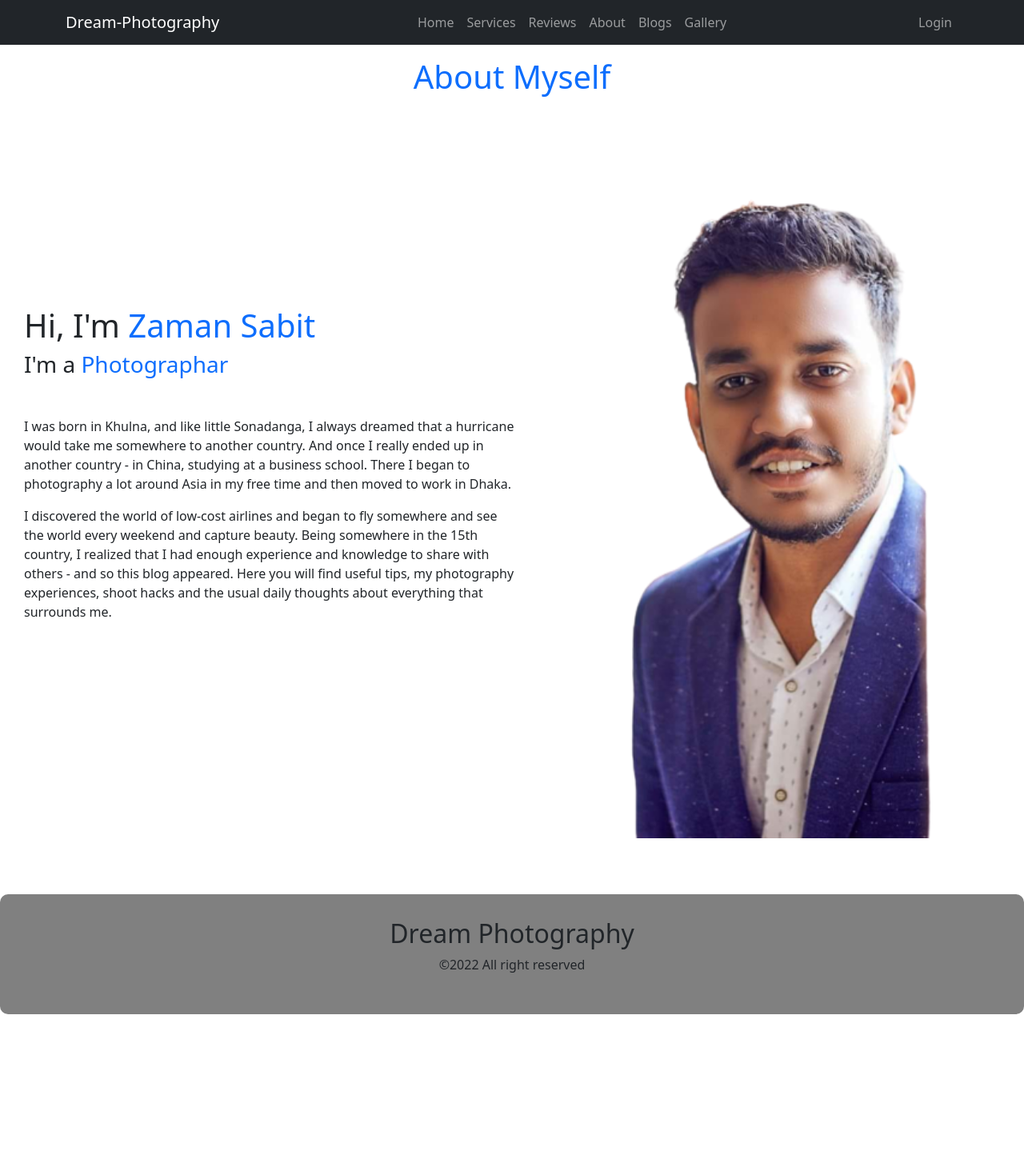
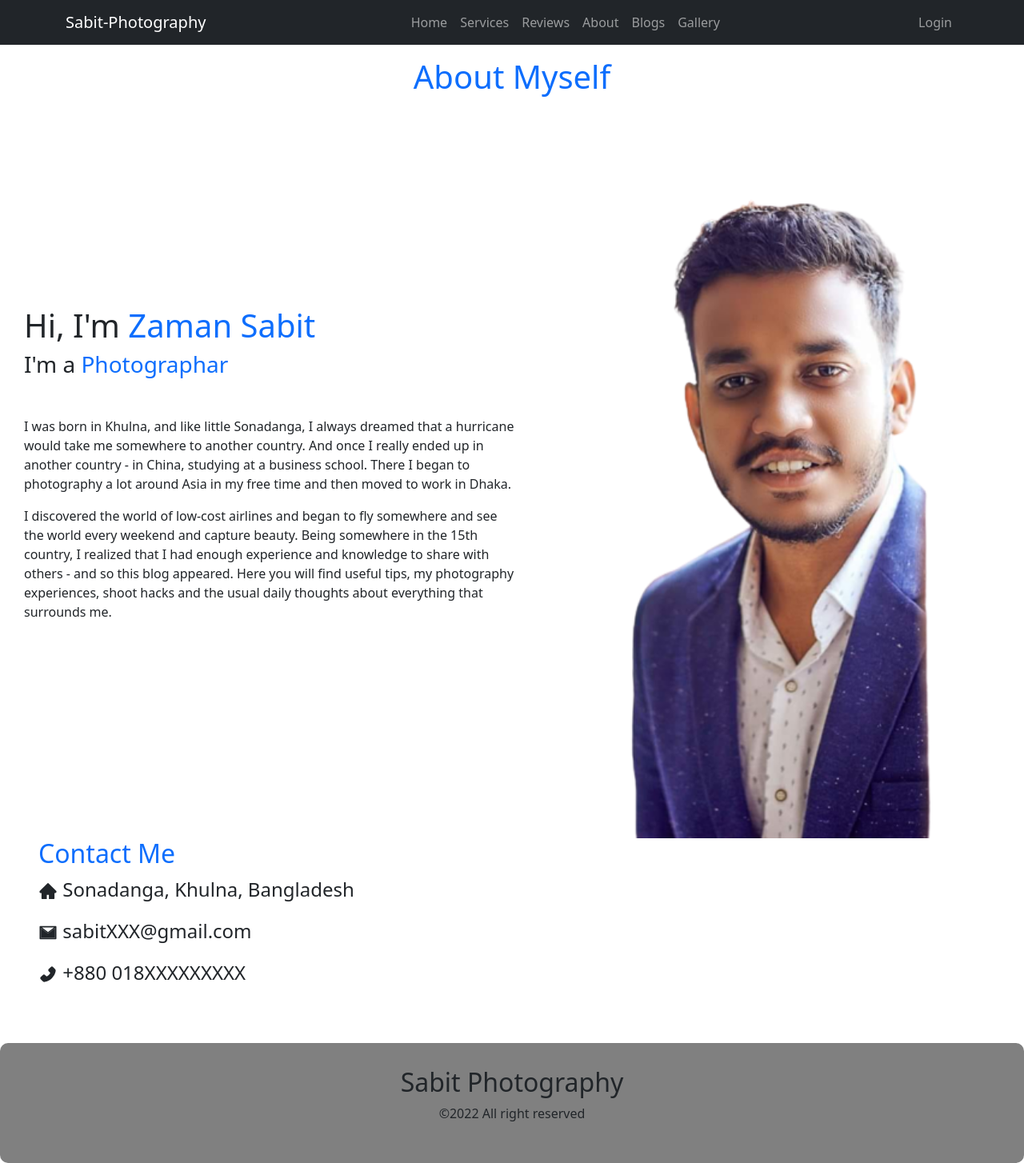
Before and after one commit to Abhamid3311/sabit-photography, a React (Create React App) app: page /about in a window 1280 px wide. Shown: the whole page at 80% size. Before the commit the page ends 1268 px from the top, so only its background shows below. Built offline with nearby package versions, Linux system fonts and the light colour scheme; no server answers.

Commit message:
added contact infi

```diff
--- a/public/index.html
+++ b/public/index.html
@@ -24,7 +24,7 @@
       work correctly both with client-side routing and a non-root public URL.
       Learn how to configure a non-root public URL by running `npm run build`.
     -->
-    <title>Dream Photography</title>
+    <title>Sabit Photography</title>
   </head>
   <body>
     <noscript>You need to enable JavaScript to run this app.</noscript>
--- a/src/components/About/About.js
+++ b/src/components/About/About.js
@@ -1,6 +1,7 @@
 import React from 'react';
 import './About.css';
-import sabit3 from '../../images/sabit1.png'
+import sabit3 from '../../images/sabit1.png';
+import { AiFillHome, AiTwotoneMail, AiFillPhone } from 'react-icons/ai';
 
 const About = () => {
     return (
@@ -15,9 +16,6 @@ const About = () => {
                         </h3>
                     </div>
 
-
-
-
                     <p>
                         I was born in Khulna, and like little Sonadanga, I always dreamed that a hurricane would take me somewhere to another country. And once I really ended up in another country - in China, studying at a business school. There I began to photography a lot around Asia in my free time and then moved to work in Dhaka.</p>
 
@@ -25,6 +23,13 @@ const About = () => {
                 </div>
                 <img className='col ' src={sabit3} alt="" />
             </div>
+
+            <div className='ms-5'>
+                <h2 className='text-primary '>Contact Me</h2>
+                <p className='fs-4'><AiFillHome></AiFillHome> Sonadanga, Khulna, Bangladesh</p>
+                <p className='fs-4'><AiTwotoneMail></AiTwotoneMail> sabitXXX@gmail.com</p>
+                <p className='fs-4'><AiFillPhone></AiFillPhone> +880 018XXXXXXXXX</p>
+            </div>
         </div>
     );
 };
--- a/src/components/Footer/Footer.js
+++ b/src/components/Footer/Footer.js
@@ -5,7 +5,7 @@ const Footer = () => {
     return (
         <div className='footer'>
             <div>
-                <h2>Dream Photography</h2>
+                <h2>Sabit Photography</h2>
                 <p>&copy;2022 All right reserved</p>
             </div>
         </div>
--- a/src/components/Header/Header.js
+++ b/src/components/Header/Header.js
@@ -12,7 +12,7 @@ const Header = () => {
 
         <Navbar sticky='top' collapseOnSelect expand="lg" bg="dark" variant="dark">
             <Container>
-                <Navbar.Brand as={Link} to="/home#banner">Dream-Photography</Navbar.Brand>
+                <Navbar.Brand as={Link} to="/home#banner">Sabit-Photography</Navbar.Brand>
                 <Navbar.Toggle aria-controls="responsive-navbar-nav" />
                 <Navbar.Collapse id="responsive-navbar-nav">
                     <Nav className="mx-auto">
--- a/src/components/Login/Login.js
+++ b/src/components/Login/Login.js
@@ -75,7 +75,7 @@ const Login = () => {
 
 
                 <p className='create-account-p'>
-                    New to Dream Photography? <Link className='form-link' to='/register'>create an account</Link>
+                    New to Sabit Photography? <Link className='form-link' to='/register'>create an account</Link>
                 </p>
 
                 <p className='forget-pass-p'>
```
